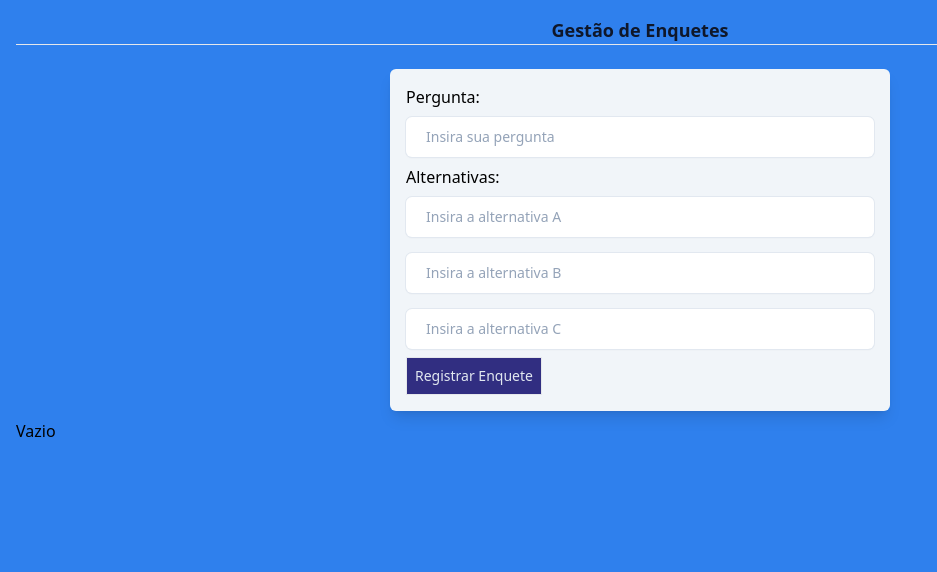
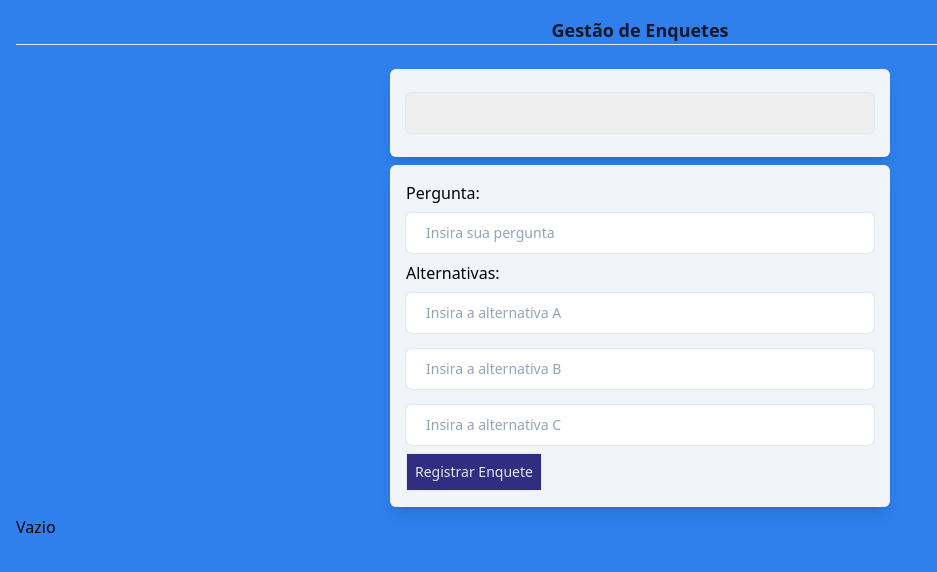
Before and after one commit to eiericksilva/enquete, a React (Vite) app: page / in a window 1280 px wide. Shown: the top 572 px of the page, without its empty margins (0-937 px from the left). Built offline with nearby package versions, Linux system fonts and the light colour scheme.

Commit message:
Implementando campo de pesquisa de enquetes

```diff
--- a/src/App.jsx
+++ b/src/App.jsx
@@ -19,6 +19,7 @@ function App() {
   const [alternativaB, setAlternativaB] = useState("");
   const [alternativaC, setAlternativaC] = useState("");
   const [optionSelected, setOptionSelected] = useState("");
+  const [enqueteSelected, setEnqueteSelected] = useState("");
 
   useEffect(() => {
     console.log("ENQUETES:", enquetes);
@@ -72,6 +73,16 @@ function App() {
       <hr />
       <br />
       <div className={style.container}>
+        <select
+          className={style.input}
+          onChange={(e) => setEnqueteSelected(e.target.value)}
+        >
+          {enquetes.map((enquete) => (
+            <option value={enquete.pergunta}>{enquete.pergunta}</option>
+          ))}
+        </select>
+      </div>
+      <div className={style.container}>
         <form>
           <label>
             Pergunta:
@@ -84,7 +95,6 @@ function App() {
             />
           </label>
           <p>Alternativas:</p>
-
           <label>
             <input
               className={style.input}
@@ -137,7 +147,9 @@ function App() {
                     value={option.text}
                     onChange={handleChange}
                   />
-                  <label htmlFor={option.id}>{option.text}</label>
+                  <label
+                    htmlFor={option.id}
+                  >{`${option.text} - ${option.count}`}</label>
                 </div>
               ))}
               <div className={style.container_buttons}>
```
